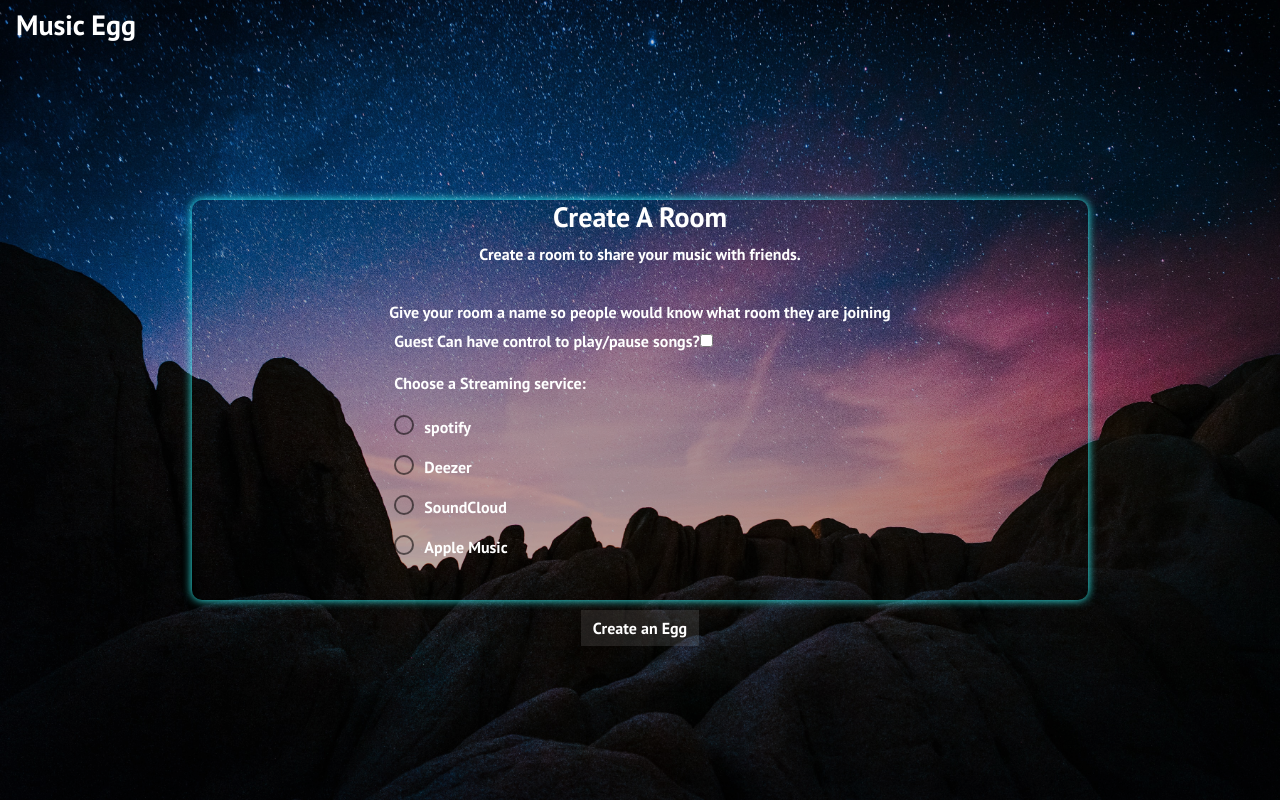
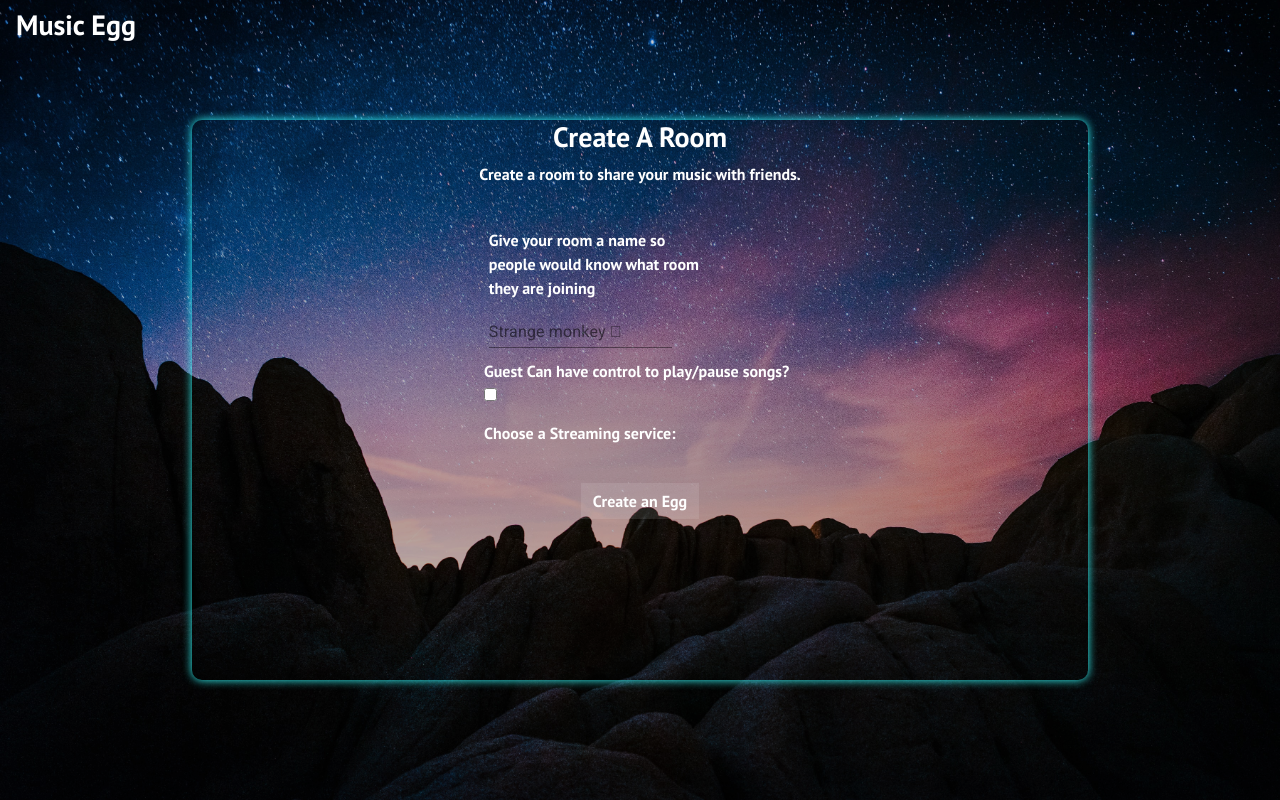
Before and after one commit to Isaac3N/MusicEggg, a React (Create React App) app in the folder frontend/: page /CreateEgg in a window 1280 px wide. Built offline with nearby package versions, Linux system fonts and the light colour scheme.

Commit message:
beta text input field
beta text input field using material ui

```diff
--- a/frontend/package.json
+++ b/frontend/package.json
@@ -10,6 +10,7 @@
     "@testing-library/user-event": "^12.8.3",
     "bootstrap": "^4.6.0",
     "emailjs-com": "^2.6.4",
+    "formik": "^2.2.7",
     "node-sass": "^5.0.0",
     "react": "^17.0.2",
     "react-bootstrap": "^1.5.2",
--- a/frontend/src/components/pages/CreateEgg.css
+++ b/frontend/src/components/pages/CreateEgg.css
@@ -12,7 +12,7 @@
 
 
 .createRoom {
-    height: 50%;
+    height: 70%;
     width: 70%;
     border-radius: 10px;
     display: flex;
--- a/frontend/src/components/pages/CreateEgg.js
+++ b/frontend/src/components/pages/CreateEgg.js
@@ -5,8 +5,19 @@ import Contact from '../Contact.js'
 import '../../components/button.css'
 import RadioButton from '../../components/RadioButton'
 import '../../components/toggle.scss'
+import TextField from "@material-ui/core/TextField";
+import { makeStyles } from '@material-ui/core/styles';
 
 const CreateEgg = () => {
+    const useStyles = makeStyles((theme) => ({
+        root: {
+          '& > *': {
+            margin: theme.spacing(1),
+            width: '25ch',
+          },
+        },
+      }));
+      const classes = useStyles()
     return (
         <div className='hero-container'>
             <Link to=''>
@@ -18,7 +29,11 @@ const CreateEgg = () => {
                     <p>Create a room to share your music with friends.</p>
 
                     <ul className='options'>
-                        <li className="roomName">Give your room a name so people would know what room they are joining </li>
+                        <form className = {classes.root} noValidate autoComplete='off'>
+                            <li className="roomName">Give your room a name so people would know what room they are joining
+                                <TextField id="standard-basic" label="Strange monkey &#58664;" />
+                            </li>
+                        </form>
                         <li className="createRoomList">Guest Can have control to play/pause songs?
                             <label class="switch-wrap">
                             <input type="checkbox" />
@@ -26,24 +41,7 @@ const CreateEgg = () => {
                             </label>
                         </li>
                         <li className="createRoomList">Choose a Streaming service:
-                            <ul>
-                               <RadioButton
-                                    id='1'
-                                    label='spotify'
-                                />
-                                <RadioButton
-                                    id='2'
-                                    label='Deezer'
-                                />
-                                <RadioButton
-                                    id='3'
-                                    label='SoundCloud'
-                                />
-                                <RadioButton
-                                    id='4'
-                                    label='Apple Music'
-                                />
-                            </ul>
+
                         </li>
                     </ul>
                     <div class="btn btn-one">
```
Also changed, not shown: 1 other file (tests, documents, lock files or other folders).
